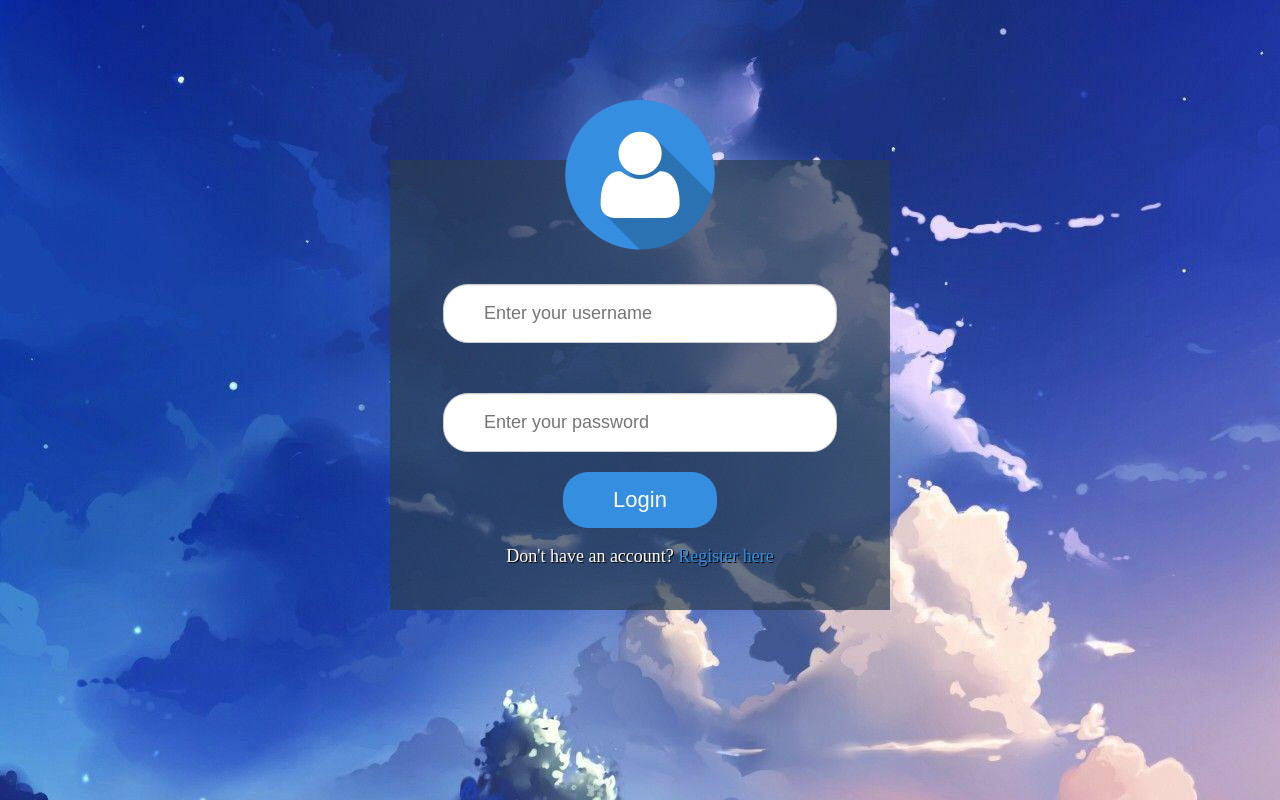
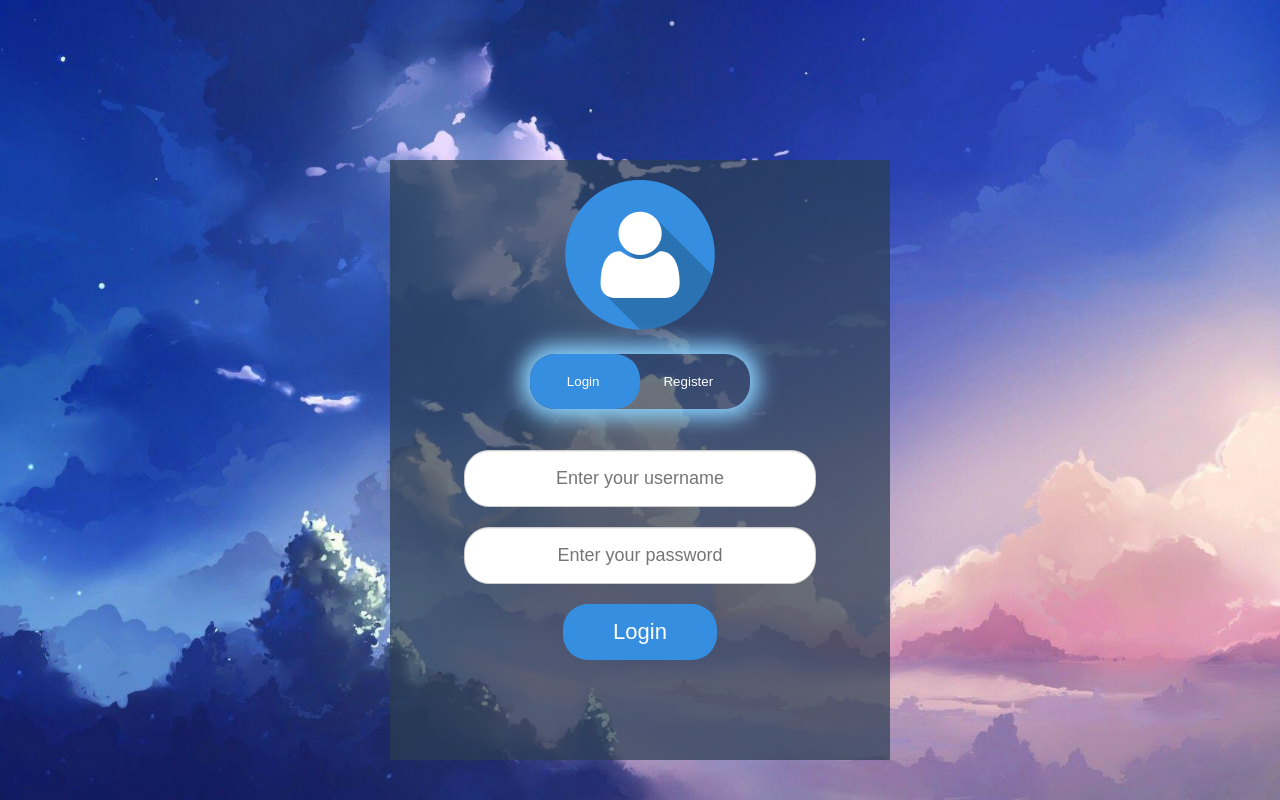
Before and after one commit to alam1517/Account-Info-Storage-Website, a PHP site: page / in a window 1280 px wide. Run offline with PHP 8.4, Linux system fonts and the light colour scheme.

Commit message:
updated files

```diff
--- a/css/style.css
+++ b/css/style.css
@@ -1,35 +1,80 @@
-body {
-    margin: 0 auto;
-	background-image: url("../images/wallpaper.jpg");
-	background-repeat: no-repeat;
-	background-size: auto;
+* {
+    margin: 0;
+    padding: 0;
 }
 
-.container {
+.hero {
+    width: 100%;
+    height: 100%;
+    background-image: url("../images/wallpaper.jpg");
+    background-position: center;
+    background-size: cover;
+    position: absolute;
+}
+
+.form-box {
     text-align: center;
     width: 500px;
-	height: 450px;
-	margin: 0 auto;
+	height: 600px;
+    position: relative;
+	margin: 6% auto;
 	background-color: rgba(44, 62, 80,0.7);
 	margin-top: 160px;
+    overflow: hidden;
 }
 
-.container img {
+.form-box img {
     width: 150px;
 	height: 150px;
-	margin-top: -60px;
+	margin-top: 20px;
+    /* margin-bottom: 20px; */
 }
 
-input[type=text], input[type=password] {
-    margin-top: 30px;
+.button-box {
+    width: 220px;
+    margin: 20px auto;
+    position: relative;
+    box-shadow: 0 0 20px 9px lightskyblue;
+    border-radius: 25px;
+}
+
+.toggle-btn {
+    padding: 20px 30px;
+    cursor: pointer;
+    background: transparent;
+    border: 0;
+    outline: none;
+    position: relative;
+    color: white;
+}
+
+#btn {
+    top: 0;
+    left: 0;
+    position: absolute;
+    width: 110px;
+    height: 100%;
+    background: #368ee0;
+    border-radius: 25px;
+    transition: 0.5s;
+}
+
+.input-group {
+    top: 290px;
+    position: absolute;
+    width: 500px;
+    transition: 0.5s;
+}
+
+.input-field {
+    width: 350px;
     height: 55px;
-	width: 350px;
     font-size: 18px;
-	margin-bottom: 20px;
-	background-color: #fff;
-	padding-left: 40px;
+    margin-bottom: 20px;
+    background-color: #fff;
     border-radius: 25px;
     outline: none;
+    text-align: center;
 
     background-color: white;
     border: 1px solid #CCCCCC;
@@ -37,13 +82,13 @@ input[type=text], input[type=password] {
     transition: border 0.2s linear 0s, box-shadow 0.2s linear 0s;
 }
 
-input[type=text]:focus, input[type=password]:focus {
+.input-field:focus {
     border-color: lightskyblue;
     box-shadow: 0 1px 1px rgba(0, 0, 0, 0.075) inset, 0 0 30px lightskyblue;
     outline: 0 none;
 }
 
-.btn-login {
+.login-btn, .register-btn {
     font-size: 22px;
     padding: 15px 50px;
 	background-color: #368ee0;
@@ -53,31 +98,19 @@ input[type=text]:focus, input[type=password]:focus {
     cursor: pointer;
 }
 
-.btn-login:hover {
+.login-btn:hover, .register-btn:hover {
     transition-duration: 0.5s;
     background-color: #2b72b3;
 }
 
-.btn-login:active {
+.login-btn:active, .register-btn:active {
     opacity: 0.50;
 }
 
-p {
-    font-size: 18px;
-    color: white;
-    text-shadow: 1px 1px 0 black;
+#login {
+    left: 0px;
 }
 
-a {
-    color: #368ee0;
-    text-decoration: none;
+#register {
+    left: 500px;
 }
-
-a:hover {
-    transition-duration: 0.5s;
-    color: #2b72b3;
-}
-
-a:active {
-    opacity: 0.50;
-}
--- a/index.php
+++ b/index.php
@@ -1,24 +1,50 @@
 <!DOCTYPE html>
 <html lang="en">
 <head>
-    <title>Login</title>
+    <title>Login/Registration</title>
     <meta charset="UTF-8">
     <meta name="viewport" content="width=device-width, initial-scale=1">
     <link rel="stylesheet" href="css/style.css">
 </head>
 <body>
-    <div class="container">
-        <img src="images/login-logo.png"/>
-        <form action="<?php echo htmlspecialchars($_SERVER["PHP_SELF"]); ?>" method="post">
-            <div class="form-input">
-                <input type="text" name="username" required="required" placeholder="Enter your username">
+    <div class="hero">
+        <div class="form-box">
+            <img src="images/login-logo.png"/>
+            <div class="button-box">
+                <div id="btn"></div>
+                <button type="button" class="toggle-btn" onclick="login()">Login</button>
+                <button type="button" class="toggle-btn" onclick="register()">Register</button>
             </div>
-            <div class="form-input">
-                <input type="password" name="password"  required="required" placeholder="Enter your password">
-            </div>
-            <input type="submit" class="btn-login" value="Login">
-            <p>Don't have an account? <a href="register.php">Register here</a></p>
-        </form>
+            <form id="login" class="input-group" action="<?php echo htmlspecialchars($_SERVER["PHP_SELF"]); ?>" method="post">
+                <input type="text"     class="input-field" name="username"  placeholder="Enter your username" required>
+                <input type="password" class="input-field" name="password"  placeholder="Enter your password" required>
+                <button type="submit"  class="login-btn">Login</button>
+            </form>
+            <form id="register" class="input-group" action="<?php echo htmlspecialchars($_SERVER["PHP_SELF"]); ?>" method="post">
+                <input  type="text"     class="input-field" name="email"    placeholder="Enter your email"    required>
+                <input  type="text"     class="input-field" name="username" placeholder="Enter your username" required>
+                <input  type="password" class="input-field" name="password" placeholder="Enter your password" required>
+                <button type="submit"   class="register-btn">Register</button>
+            </form>
+        </div>
     </div>
+
+    <script>
+        var x = document.getElementById("login");
+        var y = document.getElementById("register");
+        var z = document.getElementById("btn");
+
+        function login() {
+            x.style.left = "0px";
+            y.style.left = "500px";
+            z.style.left = "0";
+        }
+
+        function register() {
+            x.style.left = "-500px";
+            y.style.left = "0px";
+            z.style.left = "110px";
+        }
+    </script>
 </body>
 </html>
```
